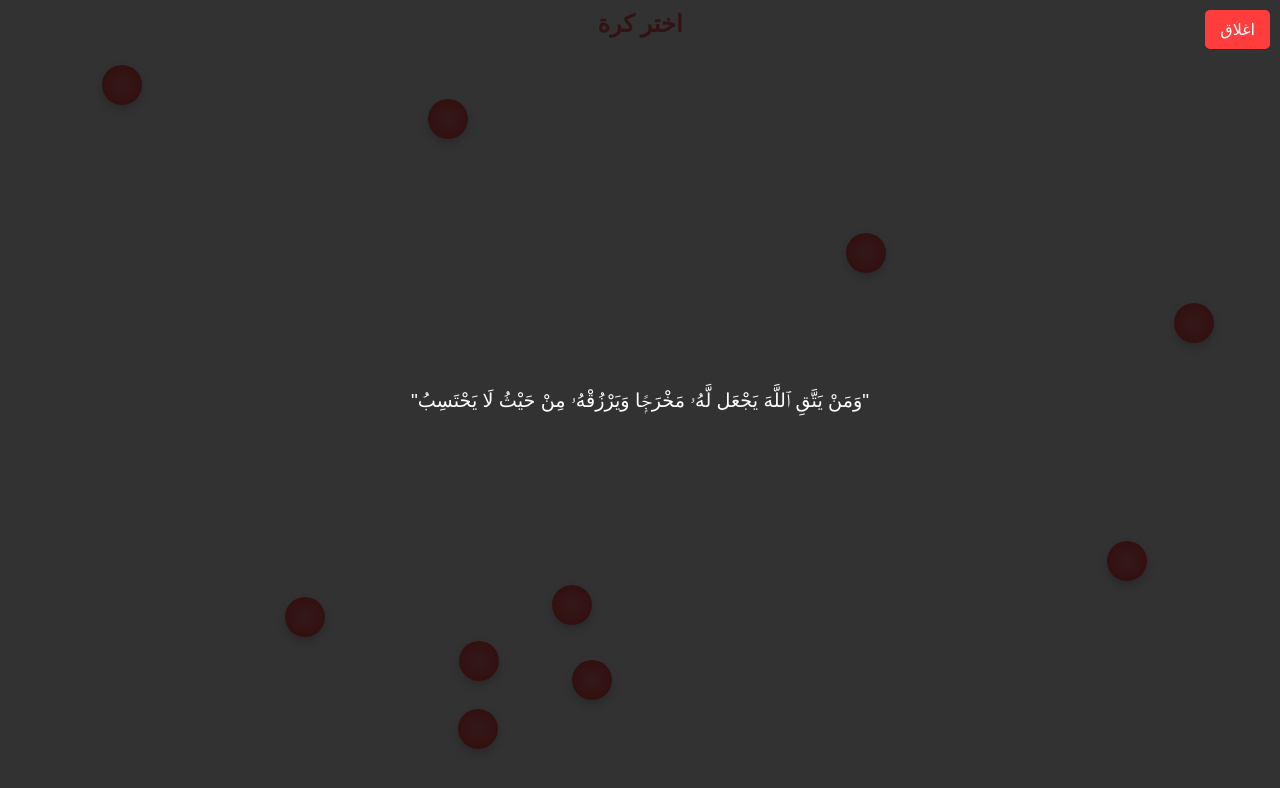
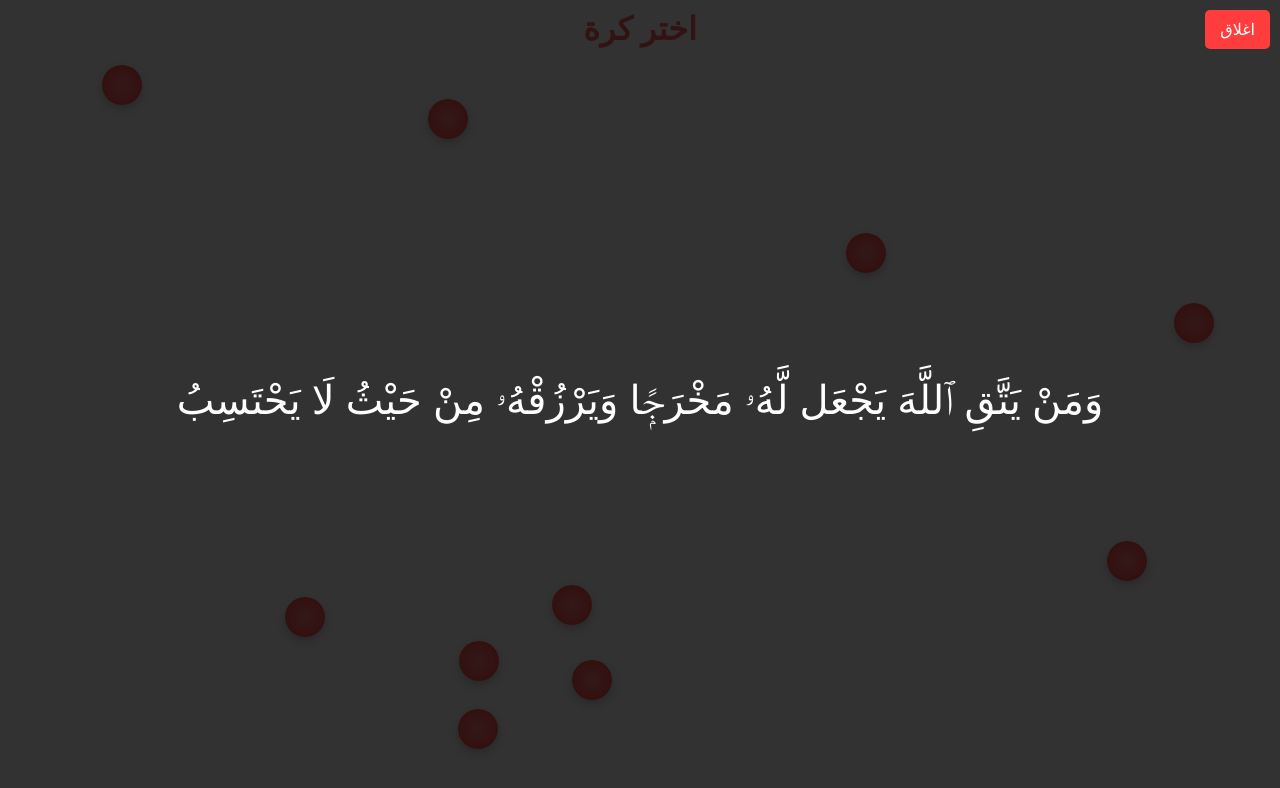
Before and after one commit to rofaida57/koran, a plain HTML site: page index.html in a window 1280 px wide. Both pictures are taken after a click on the element 737 px from the left and 740 px from the top of the page. Drawn offline with Linux system fonts and the light colour scheme.

Commit message:
Update index.html

```diff
--- a/index.html
+++ b/index.html
@@ -20,7 +20,7 @@
       color: #fc5f5f;
       text-align: center;
       margin-top: 10px;
-      font-size: 1.5rem;
+      font-size: "40px";
     }
 
     .ball {
@@ -49,7 +49,7 @@
       justify-content: center;
       align-items: center;
       text-align: center;
-      font-size: 1.2rem;
+      font-size: 40px;
       z-index: 10;
       display: none;
       padding: 20px;
@@ -151,19 +151,19 @@
 
     function showQuote() {
       const quotes = [
-         '"وَبَشِّرِ ٱلصَّـٰبِرِينَ ٱلَّذِينَ إِذَآ أَصَـٰبَتْهُم مُّصِيبَةٌۭ قَالُوٓاْ إِنَّا لِلَّهِ وَإِنَّآ إِلَيْهِ رَٰجِعُونَ".',
-        '"فَإِنَّ مَعَ ٱلْعُسْرِ يُسْرًا إِنَّ مَعَ ٱلْعُسْرِ يُسْرًۭا".',
-        '"وَقُل رَّبِّ ٱرْحَمْهُمَا كَمَا رَبَّيَانِى صَغِيرًۭا".',
-        '"ٱلَّذِينَ ءَامَنُوا۟ وَتَطْمَئِنُّ قُلُوبُهُم بِذِكْرِ ٱللَّهِ ۗ أَلَا بِذِكْرِ ٱللَّهِ تَطْمَئِنُّ ٱلْقُلُوبُ".',
-        '"لَا تَحْزَنْ إِنَّ ٱللَّهَ مَعَنَا".',
-        '"وَعَسَىٰٓ أَن تَكْرَهُوا۟ شَيْـًۭٔا وَهُوَ خَيْرٌۭ لَّكُمْ ۖ وَعَسَىٰٓ أَن تُحِبُّوا۟ شَيْـًۭٔا وَهُوَ شَرٌّۭ لَّكُمْ ۗ وَٱللَّهُ يَعْلَمُ وَأَنتُمْ لَا تَعْلَمُونَ".',
-        '"وَعَلَى ٱللَّهِ فَلْيَتَوَكَّلِ ٱلْمُؤْمِنُونَ"',
-        '"وَمَنْ يَتَّقِ ٱللَّهَ يَجْعَل لَّهُۥ مَخْرَجًۭا وَيَرْزُقْهُۥ مِنْ حَيْثُ لَا يَحْتَسِبُ"',
-        '"قَالَ لَا تَخَافَآ إِنَّنِى مَعَكُمَآ أَسْمَعُ وَأَرَىٰ"',
-        '"وَٱصْبِرْ وَمَا صَبْرُكَ إِلَّا بِٱللَّهِ وَلَا تَحْزَنْ عَلَيْهِمْ وَلَا تَكُ فِى ضَيْقٍۢ مِّمَّا يَمْكُرُونَ"',
-        '"إِنَّ رَحْمَتَ ٱللَّهِ قَرِيبٌۭ مِّنَ ٱلْمُحْسِنِينَ"',
-        '"لَا تَدْرِى لَعَلَّ ٱللَّهَ يُحْدِثُ بَعْدَ ذَٰلِكَ أَمْرًا"',
-        '"لَا يُكَلِّفُ ٱللَّهُ نَفْسًا إِلَّا وُسْعَهَا"'
+        'وَبَشِّرِ ٱلصَّـٰبِرِينَ ٱلَّذِينَ إِذَآ أَصَـٰبَتْهُم مُّصِيبَةٌۭ قَالُوٓاْ إِنَّا لِلَّهِ وَإِنَّآ إِلَيْهِ رَٰجِعُونَ',
+        'فَإِنَّ مَعَ ٱلْعُسْرِ يُسْرًا إِنَّ مَعَ ٱلْعُسْرِ يُسْرًۭا',
+        'وَقُل رَّبِّ ٱرْحَمْهُمَا كَمَا رَبَّيَانِى صَغِيرًۭا',
+        'ٱلَّذِينَ ءَامَنُوا۟ وَتَطْمَئِنُّ قُلُوبُهُم بِذِكْرِ ٱللَّهِ ۗ أَلَا بِذِكْرِ ٱللَّهِ تَطْمَئِنُّ ٱلْقُلُوبُ',
+        'لَا تَحْزَنْ إِنَّ ٱللَّهَ مَعَنَا',
+        'وَعَسَىٰٓ أَن تَكْرَهُوا۟ شَيْـًۭٔا وَهُوَ خَيْرٌۭ لَّكُمْ ۖ وَعَسَىٰٓ أَن تُحِبُّوا۟ شَيْـًۭٔا وَهُوَ شَرٌّۭ لَّكُمْ ۗ وَٱللَّهُ يَعْلَمُ وَأَنتُمْ لَا تَعْلَمُونَ',
+        'وَعَلَى ٱللَّهِ فَلْيَتَوَكَّلِ ٱلْمُؤْمِنُونَ',
+        'وَمَنْ يَتَّقِ ٱللَّهَ يَجْعَل لَّهُۥ مَخْرَجًۭا وَيَرْزُقْهُۥ مِنْ حَيْثُ لَا يَحْتَسِبُ',
+        'قَالَ لَا تَخَافَآ إِنَّنِى مَعَكُمَآ أَسْمَعُ وَأَرَىٰ',
+        'وَٱصْبِرْ وَمَا صَبْرُكَ إِلَّا بِٱللَّهِ وَلَا تَحْزَنْ عَلَيْهِمْ وَلَا تَكُ فِى ضَيْقٍۢ مِّمَّا يَمْكُرُونَ',
+        'إِنَّ رَحْمَتَ ٱللَّهِ قَرِيبٌۭ مِّنَ ٱلْمُحْسِنِينَ',
+        'لَا تَدْرِى لَعَلَّ ٱللَّهَ يُحْدِثُ بَعْدَ ذَٰلِكَ أَمْرًا',
+        'لَا يُكَلِّفُ ٱللَّهُ نَفْسًا إِلَّا وُسْعَهَا'
       ];
 
       const randomQuote = quotes[Math.floor(Math.random() * quotes.length)];
```
